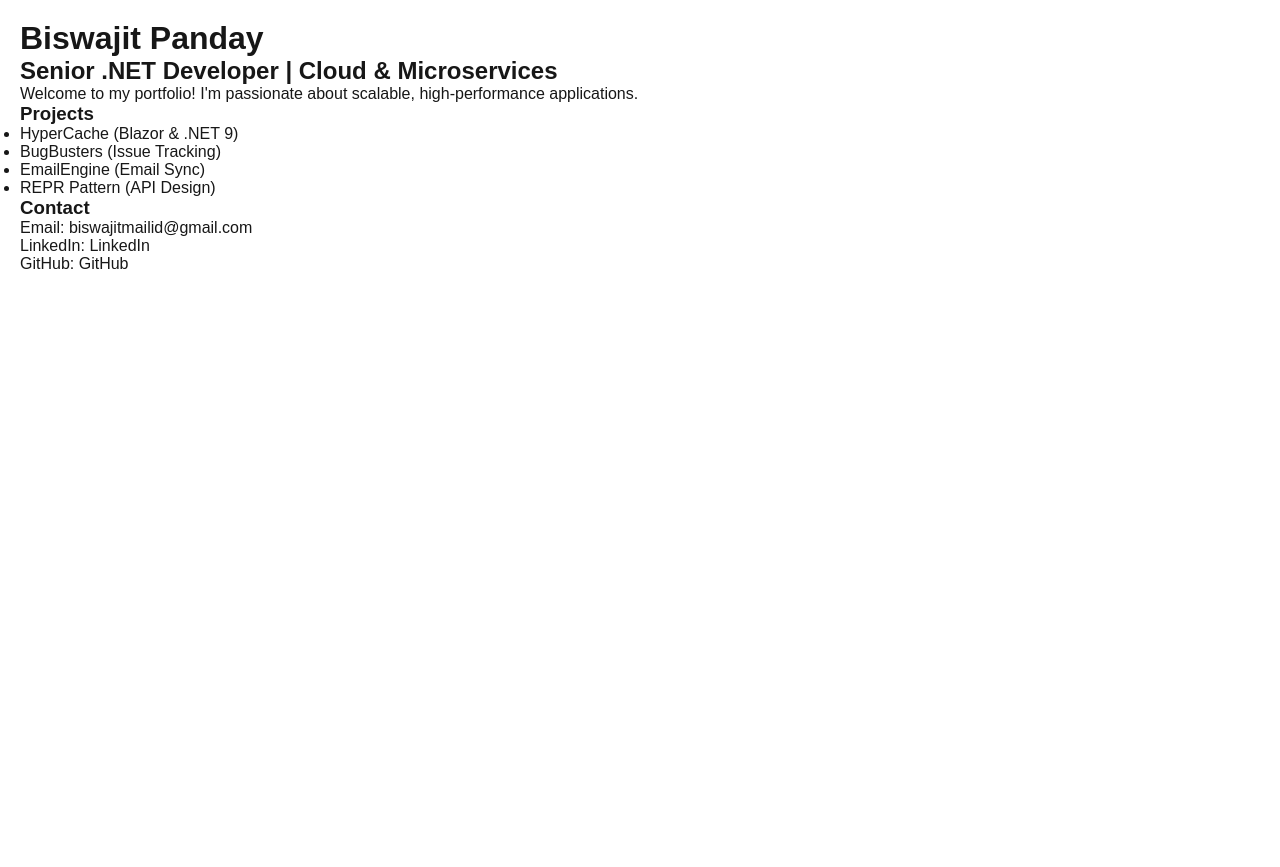
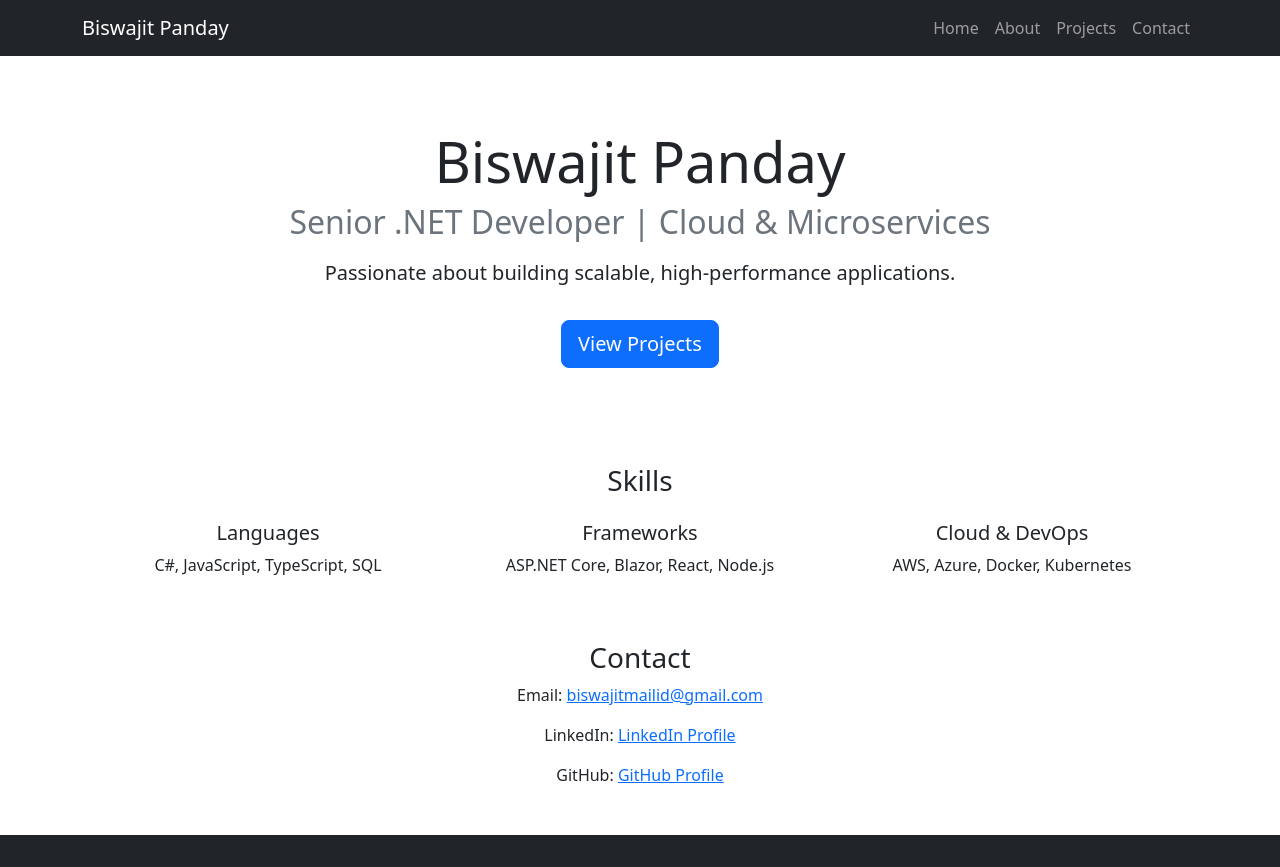
Before and after one commit to biswajitpanday/biswajitpanday.github.io, a Next.js app: page / in a window 1280 px wide. Before the commit the page ends 800 px from the top, so only its background shows below. Built offline with nearby package versions, Linux system fonts and the light colour scheme.

Commit message:
Add Demo Contents.

```diff
--- a/package.json
+++ b/package.json
@@ -10,9 +10,11 @@
   },
   "homepage": "https://biswajitpanday.github.io/",
   "dependencies": {
+    "bootstrap": "^5.3.3",
     "gh-pages": "^6.3.0",
     "next": "15.1.6",
     "react": "^19.0.0",
+    "react-bootstrap": "^2.10.9",
     "react-dom": "^19.0.0"
   },
   "devDependencies": {
--- /dev/null
+++ b/src/app/components/Navbar.tsx
@@ -0,0 +1,27 @@
+// "use client";
+
+import { useState } from "react";
+import Link from "next/link";
+
+export default function Navbar() {
+  const [isOpen, setIsOpen] = useState(false);
+
+  return (
+    <nav className="navbar navbar-expand-lg navbar-dark bg-dark">
+      <div className="container">
+        <Link className="navbar-brand" href="/">Biswajit Panday</Link>
+        <button className="navbar-toggler" type="button" onClick={() => setIsOpen(!isOpen)}>
+          <span className="navbar-toggler-icon"></span>
+        </button>
+        <div className={`collapse navbar-collapse ${isOpen ? "show" : ""}`} id="navbarNav">
+          <ul className="navbar-nav ms-auto">
+            <li className="nav-item"><Link className="nav-link" href="/">Home</Link></li>
+            <li className="nav-item"><Link className="nav-link" href="/about">About</Link></li>
+            <li className="nav-item"><Link className="nav-link" href="/projects">Projects</Link></li>
+            <li className="nav-item"><Link className="nav-link" href="/contact">Contact</Link></li>
+          </ul>
+        </div>
+      </div>
+    </nav>
+  );
+}
--- a/src/app/layout.tsx
+++ b/src/app/layout.tsx
@@ -1,6 +1,8 @@
 import type { Metadata } from "next";
 import { Geist, Geist_Mono } from "next/font/google";
 import "./globals.css";
+import "bootstrap/dist/css/bootstrap.min.css";
+import Navbar from "./components/Navbar";
 
 const geistSans = Geist({
   variable: "--font-geist-sans",
@@ -13,19 +15,21 @@ const geistMono = Geist_Mono({
 });
 
 export const metadata: Metadata = {
-  title: "Create Next App",
-  description: "Generated by create next app",
+  title: "Biswajit Panday - Portfolio",
+  description: "Senior .NET Developer | Cloud & Microservices",
 };
 
 export default function RootLayout({
   children,
-}: Readonly<{
-  children: React.ReactNode;
-}>) {
+}: Readonly<{ children: React.ReactNode }>) {
   return (
     <html lang="en">
       <body className={`${geistSans.variable} ${geistMono.variable}`}>
-        {children}
+        <Navbar />
+        <main className="container mt-4">{children}</main>
+        <footer className="bg-dark text-light text-center p-3 mt-5">
+          {/* <p>&copy; {new Date().getFullYear()} Biswajit Panday. All Rights Reserved.</p> */}
+        </footer>
       </body>
     </html>
   );
--- a/src/app/page.tsx
+++ b/src/app/page.tsx
@@ -1,24 +1,40 @@
-import Link from "next/link";
 
 export default function Home() {
   return (
-    <div style={{ padding: "20px", fontFamily: "Arial" }}>
-      <h1>Biswajit Panday</h1>
-      <h2>Senior .NET Developer | Cloud & Microservices</h2>
-      <p>Welcome to my portfolio! I'm passionate about scalable, high-performance applications.</p>
+    <div className="container text-center">
+      <header className="py-5">
+        <h1 className="display-4">Biswajit Panday</h1>
+        <h2 className="text-secondary">Senior .NET Developer | Cloud & Microservices</h2>
+        <p className="lead mt-3">
+          Passionate about building scalable, high-performance applications.
+        </p>
+        <a className="btn btn-primary btn-lg mt-3" href="/projects">View Projects</a>
+      </header>
 
-      <h3>Projects</h3>
-      <ul>
-        <li><Link href="https://github.com/biswajitpanday/hypercache">HyperCache (Blazor & .NET 9)</Link></li>
-        <li><Link href="https://github.com/biswajitpanday/BugBusters">BugBusters (Issue Tracking)</Link></li>
-        <li><Link href="https://github.com/biswajitpanday/EmailEngine">EmailEngine (Email Sync)</Link></li>
-        <li><Link href="https://github.com/biswajitpanday/REPR-Pattern">REPR Pattern (API Design)</Link></li>
-      </ul>
+      <section className="mt-5">
+        <h3>Skills</h3>
+        <div className="row mt-4">
+          <div className="col-md-4">
+            <h5>Languages</h5>
+            <p>C#, JavaScript, TypeScript, SQL</p>
+          </div>
+          <div className="col-md-4">
+            <h5>Frameworks</h5>
+            <p>ASP.NET Core, Blazor, React, Node.js</p>
+          </div>
+          <div className="col-md-4">
+            <h5>Cloud & DevOps</h5>
+            <p>AWS, Azure, Docker, Kubernetes</p>
+          </div>
+        </div>
+      </section>
 
-      <h3>Contact</h3>
-      <p>Email: <a href="mailto:biswajitmailid@gmail.com">biswajitmailid@gmail.com</a></p>
-      <p>LinkedIn: <a href="https://www.linkedin.com/in/biswajitpanday/">LinkedIn</a></p>
-      <p>GitHub: <a href="https://github.com/biswajitpanday">GitHub</a></p>
+      <section className="mt-5">
+        <h3>Contact</h3>
+        <p>Email: <a href="mailto:biswajitmailid@gmail.com">biswajitmailid@gmail.com</a></p>
+        <p>LinkedIn: <a href="https://www.linkedin.com/in/biswajitpanday/">LinkedIn Profile</a></p>
+        <p>GitHub: <a href="https://github.com/biswajitpanday">GitHub Profile</a></p>
+      </section>
     </div>
   );
 }
```
Also changed, not shown: src/app/about/page.tsx (added, +15 -0 lines), src/app/projects/page.tsx (added, +43 -0 lines), 1 other file (tests, documents, lock files or other folders).
